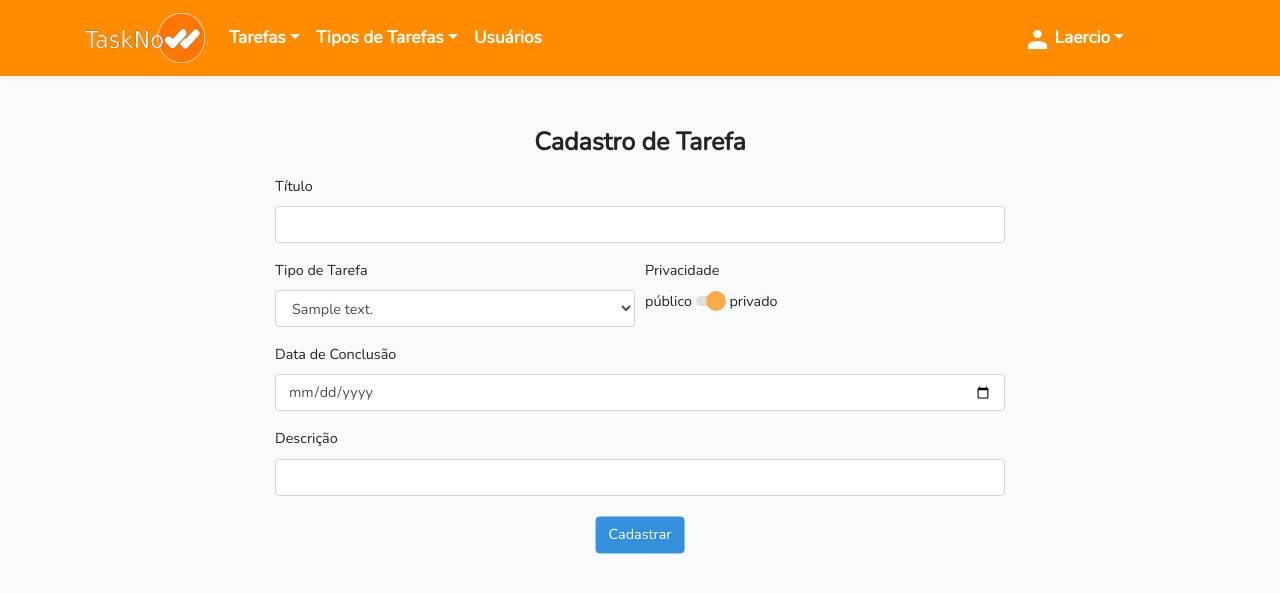
After one commit to LaercioSR/TaskNow, a Laravel app: page /tarefa/cadastrar in a window 1280 px wide. The commit adds this page. Shown: the top 593 px of the page. Run offline with Laravel 8, Linux system fonts and the light colour scheme; a user stored in the database is signed in; data comes from the database, SQL or seed files in the repository; tables that the repository leaves empty hold one stand-in row (values such as "Sample post").

Commit message:
Finalizado tela de cadastro

```diff
--- a/app/Http/Controllers/TarefaController.php
+++ b/app/Http/Controllers/TarefaController.php
@@ -3,7 +3,9 @@
 namespace App\Http\Controllers;
 
 use App\Tarefa;
+use App\TipoTarefa;
 use Illuminate\Http\Request;
+use Illuminate\Support\Facades\Auth;
 
 class TarefaController extends Controller
 {
@@ -30,7 +32,16 @@ class TarefaController extends Controller
      */
     public function create()
     {
-        //
+        $tiposTarefas = TipoTarefa::all();
+        $tiposTarefasUser = [];
+
+        foreach($tiposTarefas as $tipoTarefa) {
+            if($tipoTarefa->id_usuario == Auth::user()->id) {
+                $tiposTarefasUser[] = $tipoTarefa;
+            }
+        }
+
+        return view('criarTarefa', compact('tiposTarefasUser'));
     }
 
     /**
@@ -41,7 +52,7 @@ class TarefaController extends Controller
      */
     public function store(Request $request)
     {
-        //
+
     }
 
     /**
--- a/app/Http/Controllers/TipoTarefaController.php
+++ b/app/Http/Controllers/TipoTarefaController.php
@@ -23,7 +23,6 @@ class TipoTarefaController extends Controller
     {
         $tiposTarefas = TipoTarefa::all();
         $tiposTarefasUser = [];
-        //dd($tiposTarefas);
 
         foreach($tiposTarefas as $tipoTarefa) {
             if($tipoTarefa->id_usuario == Auth::user()->id) {
--- a/database/seeds/UserSeeder.php
+++ b/database/seeds/UserSeeder.php
@@ -12,10 +12,12 @@ class UserSeeder extends Seeder
      */
     public function run()
     {
+        $date = new DateTime('1999-08-18');
+
         DB::table('users')->insert([
             'nome' => "Laercio",
             'sexo' => 0,
-            'data_nascimento' => "18/08/1999",
+            'data_nascimento' => $date,
             'telefone' => "(75) 98150-4615",
             'login' => "LaercioSR",
             'email' => "laercio.rios13@hotmail.com",
--- a/public/css/app_style.css
+++ b/public/css/app_style.css
@@ -75,3 +75,37 @@
     height: 70px;
     width: 70px;
 }
+
+.color-tasknow {
+    color: #FF8B00;
+}
+
+.range-tasknow {
+    -webkit-appearance: none;
+    height: 10px;
+    width: 30px;
+    border-radius: 5px;
+    background: #d3d3d3;
+    outline: none;
+    opacity: 0.7;
+    -webkit-transition: .2s;
+    transition: opacity .2s;
+}
+
+.range-tasknow::-webkit-slider-thumb {
+    -webkit-appearance: none;
+    appearance: none;
+    width: 20px;
+    height: 20px;
+    border-radius: 50%;
+    background: #FF8B00;
+    cursor: pointer;
+}
+
+.range-tasknow::-moz-range-thumb {
+    width: 25px;
+    height: 25px;
+    border-radius: 50%;
+    background: #4CAF50;
+    cursor: pointer;
+}
--- /dev/null
+++ b/resources/views/criarTarefa.blade.php
@@ -0,0 +1,56 @@
+@extends('layouts.app')
+
+@section('title', 'Criar Tarefa')
+
+@section('content')
+
+    <div class="container content-tasknow">
+        <div class="row justify-content-center">
+            <div class="col-md-8">
+                <form action = "{{route('tarefa.store')}}" method = "POST" class="">
+                    @csrf
+                    <div class="titulo centralizar">
+                        <p class="titulo-texto">Cadastro de Tarefa</p>
+                    </div>
+                    <div class = "form-group">
+                        <label for="titulo" class="pos-titulo">Título</label>
+                        <input type = "text" class = "form-control" id="titulo" name="titulo">
+                    </div>
+
+                    <div class="form-row">
+                        <div class="form-group col-md-6">
+                            <label for="tipoTarefa">Tipo de Tarefa</label>
+                            <select id="tipoTarefa" class="form-control">
+                                @foreach($tiposTarefasUser as $tipoTarefa)
+                                    <option value="{{$tipoTarefa->id}}">{{$tipoTarefa->descricao}}</option>
+                                @endforeach
+                            </select>
+                        </div>
+
+                        <div class="form-group col-md-6">
+                            <label for="privacidade">Privacidade</label><br/>
+                            <label for="privacidade">público</label>
+                            <input type="range" class="range-tasknow" min=0 max=1 id="privacidade">
+                            <label for="privacidade">privado</label>
+                        </div>
+                    </div>
+
+                    <div class = "form-group">
+                        <label for="dataconclusao">Data de Conclusão</label>
+                        <input type = "date" class = "form-control" id="dataconclusao" name="dataconclusao">
+                    </div>
+
+                    <div class = "form-group">
+                        <label for="descricao">Descrição</label>
+                        <input type = "text" class = "form-control" id="descricao" name="descricao">
+                    </div>
+
+                    <br/>
+                    <button class = "btn btn-primary centralizar" type = "submit">Cadastrar</button>
+                </form>
+            </div>
+        </div>
+    </div>
+
+
+@endsection
--- a/resources/views/criarTipoTarefa.blade.php
+++ b/resources/views/criarTipoTarefa.blade.php
@@ -10,7 +10,7 @@
                     @csrf
                     <div class = "form-group">
                         <div class="titulo centralizar">
-                            <p class="titulo-texto">Cadastro de Tipo de Categoria</p>
+                            <p class="titulo-texto">Cadastro de Tipo de Tarefa</p>
                         </div>
                         <label for="descricao" class="pos-titulo descricao">Nome: </label>
                         <input type = "text" class = "form-control" id="nome" name="descricao">
--- /dev/null
+++ b/resources/views/editarTarefa.blade.php
@@ -0,0 +1 @@
+<?php
--- a/resources/views/layouts/app.blade.php
+++ b/resources/views/layouts/app.blade.php
@@ -42,7 +42,7 @@
                                 <p id="texto-linha">Tarefas</p>
                             </a>
                             <div class="dropdown-menu" aria-labelledby="navbarDropdown">
-                                <a class="dropdown-item" href="#">Nova Tarefa</a>
+                                <a class="dropdown-item" href="{{ route('tarefa.create') }}">Nova Tarefa</a>
                             </div>
                         </li>
                         <li class="nav-item dropdown">
--- a/routes/web.php
+++ b/routes/web.php
@@ -20,4 +20,4 @@ Auth::routes();
 Route::get('/home', 'HomeController@index')->name('home');
 Route::resource('tipotarefa', 'TipoTarefaController');
 Route::resource('usuario', 'UserController');
-Route::resource('tarefas', 'TarefaController');
+Route::resource('tarefa', 'TarefaController');
```
Also changed, not shown: resources/views/auth/register.blade.php (+30 -2 lines), database/migrations/2014_10_12_000000_create_users_table.php.
